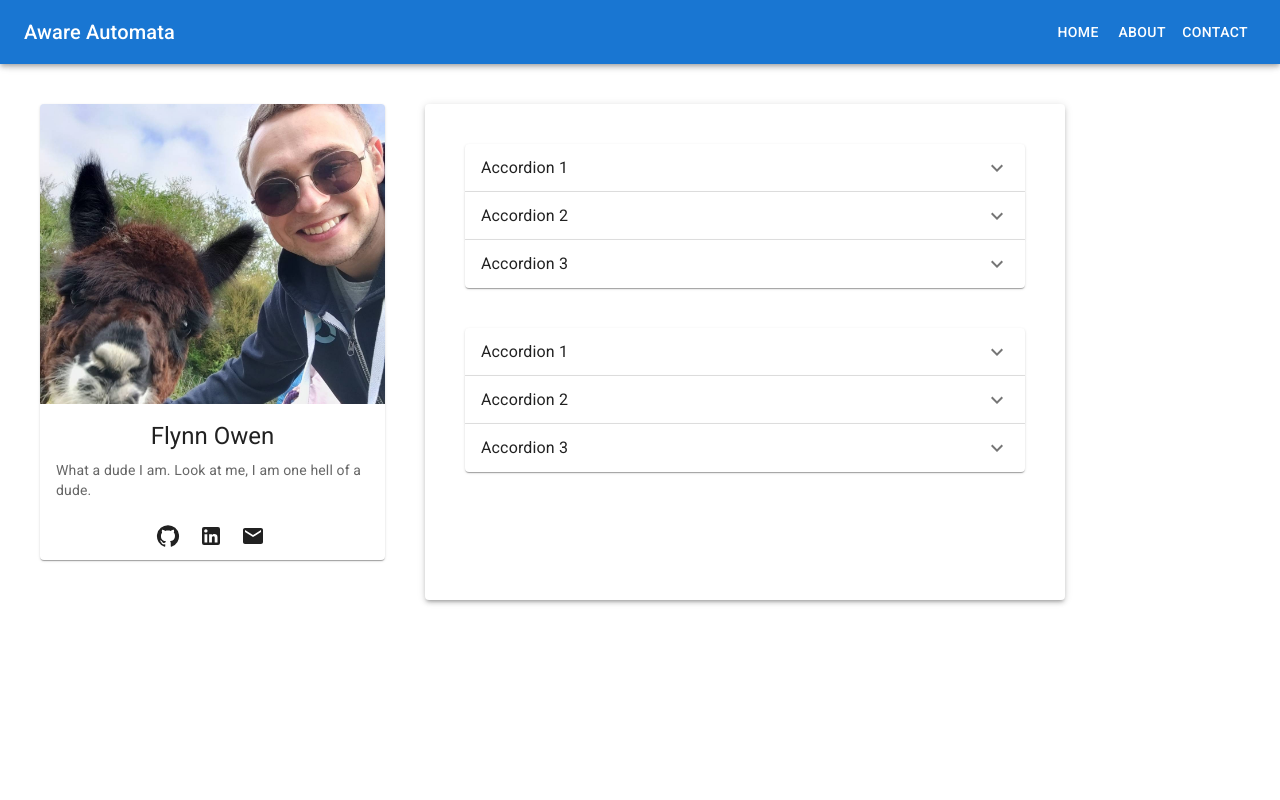
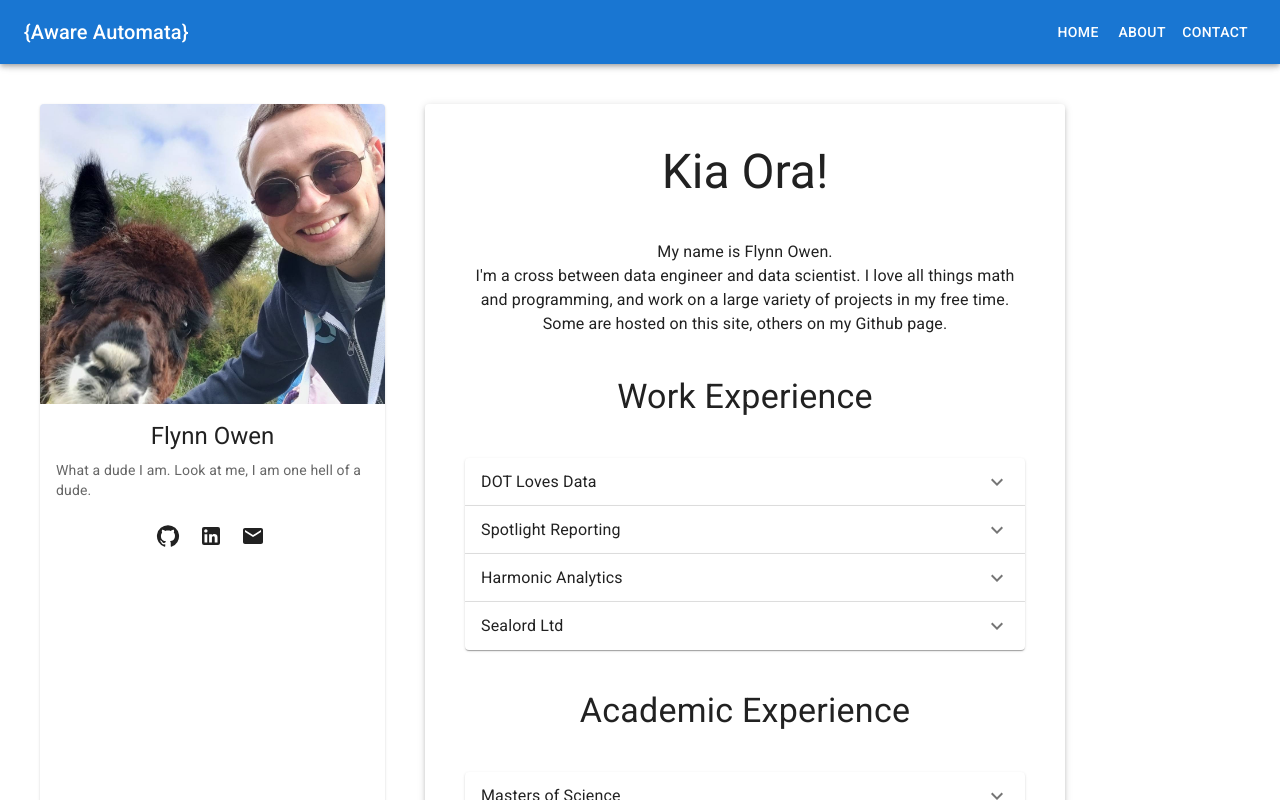
Before and after one commit to FlynnOwen/aware-automaton, a React (Create React App) app in the folder flynn-website/: page / in a window 1280 px wide. Shown: the top 800 px of the page. Built offline with nearby package versions, Linux system fonts and the light colour scheme.

Commit message:
adjust accordians

```diff
--- a/flynn-website/src/App.js
+++ b/flynn-website/src/App.js
@@ -3,7 +3,6 @@ import ProfileCard from './components/cards/profile';
 import CustomAppBar from './components/navbar/appbar';
 import CustomBody from './components/body/body';
 import { Box } from '@mui/material';
-import SimpleAccordion from './components/body/dropdown';
 
 
 function App() {
--- a/flynn-website/src/components/body/body.js
+++ b/flynn-website/src/components/body/body.js
@@ -1,13 +1,23 @@
 import * as React from 'react';
-import { Paper } from '@mui/material';
-import SimpleAccordion from './dropdown';
+import { Paper, Typography } from '@mui/material';
+import AcademicAccordion from './academicaccordian';
+import WorkAccordion from './workaccordian';
 
 function CustomBody() {
 
   return (
-    <Paper elevation={3} sx={{ mt: 5, width: '50%'}}>
-        <SimpleAccordion ml={5} mr={5} mt={5}/>
-        <SimpleAccordion ml={5} mr={5} mt={5}/>
+    <Paper elevation={3} sx={{ mt: 5, mb: 5, width: '50%', textAlign: "center"}}>
+        <Typography variant="h3" sx={{ mt:5 }}>Kia Ora!</Typography>
+        <Typography sx={{ mt:5, ml: 5, mr: 5 }}>
+          My name is Flynn Owen. <br/>
+          I'm a cross between data engineer and data scientist.
+          I love all things math and programming, and work on a large variety of projects in my free time.
+          Some are hosted on this site, others on my Github page.
+          </Typography>
+        <Typography variant="h4" sx={{ mt:5 }}>Work Experience</Typography>
+        <WorkAccordion ml={5} mr={5} mt={5}/>
+        <Typography variant="h4" sx={{ mt:5 }}>Academic Experience</Typography>
+        <AcademicAccordion ml={5} mr={5} mt={5} mb={5}/>
     </Paper>
   );
 }
--- a/flynn-website/src/components/body/dropdown.js
+++ /dev/null
@@ -1,58 +0,0 @@
-import * as React from 'react';
-import Accordion from '@mui/material/Accordion';
-import AccordionSummary from '@mui/material/AccordionSummary';
-import AccordionDetails from '@mui/material/AccordionDetails';
-import Typography from '@mui/material/Typography';
-import ExpandMoreIcon from '@mui/icons-material/ExpandMore';
-
-export default function SimpleAccordion(props) {
-  return (
-    <div>
-      <Accordion sx={{ml: props.ml, mr: props.mr, mt: props.mt}} disableGutters={true}>
-        <AccordionSummary
-          expandIcon={<ExpandMoreIcon />}
-          aria-controls="panel1a-content"
-          id="panel1a-header"
-        >
-          <Typography>Accordion 1</Typography>
-        </AccordionSummary>
-        <AccordionDetails>
-          <Typography>
-            Lorem ipsum dolor sit amet, consectetur adipiscing elit. Suspendisse
-            malesuada lacus ex, sit amet blandit leo lobortis eget.
-          </Typography>
-        </AccordionDetails>
-      </Accordion>
-      <Accordion sx={{ml: props.ml, mr: props.mr}} disableGutters={true}>
-        <AccordionSummary
-          expandIcon={<ExpandMoreIcon />}
-          aria-controls="panel2a-content"
-          id="panel2a-header"
-        >
-          <Typography>Accordion 2</Typography>
-        </AccordionSummary>
-        <AccordionDetails>
-          <Typography>
-            Lorem ipsum dolor sit amet, consectetur adipiscing elit. Suspendisse
-            malesuada lacus ex, sit amet blandit leo lobortis eget.
-          </Typography>
-        </AccordionDetails>
-      </Accordion>
-      <Accordion sx={{ml: props.ml, mr: props.mr}} disableGutters={true}>
-        <AccordionSummary
-          expandIcon={<ExpandMoreIcon />}
-          aria-controls="panel2a-content"
-          id="panel2a-header"
-        >
-          <Typography>Accordion 3</Typography>
-        </AccordionSummary>
-        <AccordionDetails>
-          <Typography>
-            Lorem ipsum dolor sit amet, consectetur adipiscing elit. Suspendisse
-            malesuada lacus ex, sit amet blandit leo lobortis eget.
-          </Typography>
-        </AccordionDetails>
-      </Accordion>
-    </div>
-  );
-}
--- a/flynn-website/src/components/navbar/appbar.js
+++ b/flynn-website/src/components/navbar/appbar.js
@@ -62,7 +62,7 @@ function CustomAppBar(props) {
             component="div"
             sx={{ flexGrow: 1, display: { xs: 'none', sm: 'block' } }}
           >
-            Aware Automata
+            &#123;Aware Automata&#125;
           </Typography>
           <Box sx={{ display: { xs: 'none', sm: 'block' } }}>
             {navItems.map((item) => (
```
